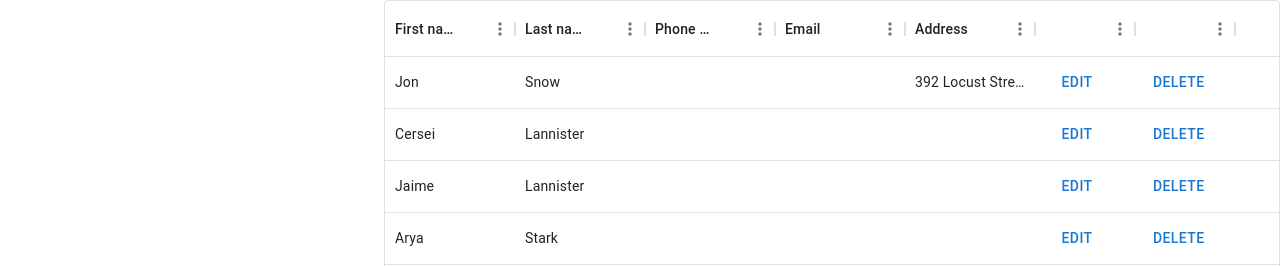
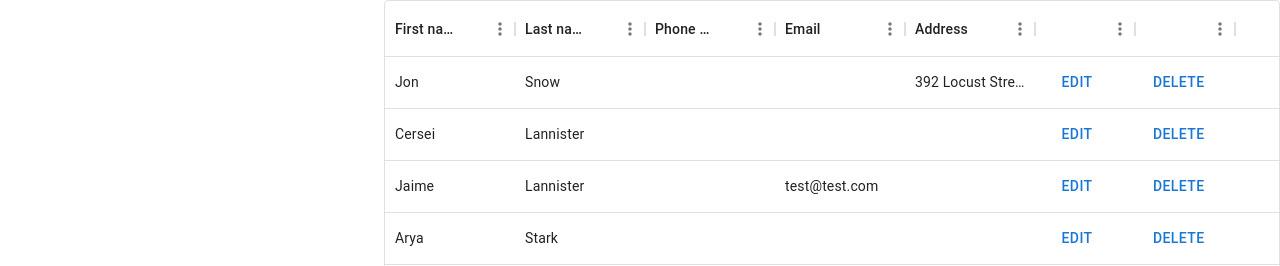
Before and after one commit to ali-tab/capco, a React (Create React App) app: page / in a window 1280 px wide. Shown: the top 266 px of the page. Built offline with nearby package versions, Linux system fonts and the light colour scheme.

Commit message:
Added edit button / component functionality

```diff
--- a/src/components/AddContact.jsx
+++ b/src/components/AddContact.jsx
@@ -3,23 +3,20 @@ import { Box, Button, Typography, TextField } from "@mui/material";
 import Form from "./Form";
 
 const AddContact = (props) => {
-
-
   const enterDataHandler = (enteredData) => {
-
     const contactData = {
-    id: 10,...enteredData
+      id: props.size,
+      ...enteredData,
     };
-    props.onAdd(contactData)
-
-    console.log(contactData)
-
-  }
+    props.onAdd(contactData);
+  };
 
   const cancelHandler = (props) => {
 
+    //props.onCancel();
+    console.log("cancel")
 
-  }
+  };
 
   return (
     <Box
@@ -31,13 +28,8 @@ const AddContact = (props) => {
     >
       <Typography>Add a new contact</Typography>
 
-      <Form
-      onEnterData = {enterDataHandler}
-      onCancel = {cancelHandler}
-      ></Form>
-
+      <Form onEnterData={enterDataHandler} onCancel={cancelHandler} add={true} selected={props.selected}> mode={props.mode} </Form>
     </Box>
-
   );
 };
 
--- a/src/components/EditContact.jsx
+++ b/src/components/EditContact.jsx
@@ -3,23 +3,16 @@ import { Box, Button, Typography, TextField } from "@mui/material";
 import Form from "./Form";
 
 const EditContact = (props) => {
+  const enterDataHandler = (enteredData) => {
+    console.log(enteredData);
 
-
-  const enterDataHandler = (enteredData) => {
-
-    const contactData = {
-    id: 10,...enteredData
+    props.onSave(enteredData);
   };
-    props.onAdd(contactData)
-
-    console.log(contactData)
-
-  }
 
   const cancelHandler = (props) => {
+    props.onCancel();
 
-
-  }
+  };
 
   return (
     <Box
@@ -29,8 +22,10 @@ const EditContact = (props) => {
       flexDirection="column"
       width="30%"
     >
+      <Typography>Edit contact</Typography>
+
+      <Form onEnterData={enterDataHandler} add={false} selected={props.selected} ></Form>
     </Box>
-
   );
 };
 
--- a/src/components/Form.jsx
+++ b/src/components/Form.jsx
@@ -1,15 +1,38 @@
-import React, { useState } from "react";
+import React, { useState, useEffect } from "react";
 import { Box, Button, Typography, TextField, Icon } from "@mui/material";
 import { FormControl } from "@mui/material";
 import { spacing } from "@mui/system";
 
 const Form = (props) => {
-
   const [eFname, seteFname] = useState("");
   const [eLname, seteLname] = useState("");
   const [ePhonenum, setePhonenum] = useState("");
   const [eEmail, seteEmail] = useState("");
   const [eAddress, seteAddress] = useState("");
+
+  const {selected} = props;
+
+  useEffect(() => {
+
+    seteFname("");
+    seteLname("");
+    setePhonenum("");
+    seteEmail("");
+    seteAddress("");
+
+    if (props.add == false){
+
+
+      seteFname(selected.fName);
+      seteLname(selected.lName);
+      setePhonenum(selected.phonenum);
+      seteEmail(selected.email);
+      seteAddress(selected.address);
+
+    }
+
+
+  }, [selected]);
 
   const submitHandler = (event) => {
     event.preventDefault();
@@ -22,8 +45,6 @@ const Form = (props) => {
       address: eAddress,
     };
 
-    console.log(contactData)
-
     props.onEnterData(contactData);
     seteFname("");
     seteLname("");
@@ -31,7 +52,6 @@ const Form = (props) => {
     seteEmail("");
     seteAddress("");
   };
-
 
   const fNameChangeHandler = (event) => {
     seteFname(event.target.value);
@@ -65,7 +85,6 @@ const Form = (props) => {
           required={true}
           id="firstname"
           label="First name"
-          defaultValue={props.fname}
           value={eFname}
           onChange={fNameChangeHandler}
           type="text"
@@ -74,7 +93,6 @@ const Form = (props) => {
           required={true}
           id="lastname"
           label="Last name"
-          defaultValue={props.lname}
           value={eLname}
           onChange={lNameChangeHandler}
           type="text"
@@ -83,7 +101,6 @@ const Form = (props) => {
           required={true}
           id="phone"
           label="Phone number"
-          defaultValue={props.phonenum}
           value={ePhonenum}
           onChange={phoneChangeHandler}
           type="phoneno"
@@ -93,7 +110,6 @@ const Form = (props) => {
           id="email"
           label="Email"
           type="email"
-          defaultValue={props.email}
           value={eEmail}
           onChange={emailChangeHandler}
         />
@@ -101,7 +117,6 @@ const Form = (props) => {
           required={true}
           id="address"
           label="Address"
-          defaultValue={props.address}
           value={eAddress}
           onChange={addressChangeHandler}
         />
--- a/src/components/MainPage.jsx
+++ b/src/components/MainPage.jsx
@@ -8,31 +8,26 @@ import DeleteContact from "./DeleteContact";
 import { Box, Button } from "@mui/material";
 
 const DUMMY_DATA = [
-  { id: 1,    fName: "Jon", age: 35,     lName: "Snow",          address: "392 Locust Street" },
-  { id: 2,  fName: "Cersei", age: 42   ,   lName: "Lannister",                   },
-  { id: 3, fName: "Jaime", age: 45     ,   lName: "Lannister",                  },
-  { id: 4,  fName: "Arya", age: 16     ,   lName: "Stark",                           },
-  { id: 5,  fName: "Daenerys", age: 22 ,   lName: "Targaryen",                   },
-  { id: 6, fName: "Michael", age: 56   ,   lName: "Melisandre",                },
-  { id: 7, fName: "Ferrara", age: 44   ,   lName: "Clifford",                    },
-  { id: 8,  fName: "Rossini", age: 36  ,     lName: "Frances",                      },
-  { id: 9,  fName: "Harvey", age: 65   ,     lName: "Roxie",                         },
+  { id: 1, fName: "Jon", lName: "Snow", address: "392 Locust Street" },
+  { id: 2, fName: "Cersei", lName: "Lannister" },
+  { id: 3, fName: "Jaime", lName: "Lannister", email: "test@test.com" },
+  { id: 4, fName: "Arya", lName: "Stark" },
+  { id: 5, fName: "Daenerys", lName: "Targaryen" },
+  { id: 6, fName: "Michael", lName: "Melisandre" },
+  { id: 7, fName: "Ferrara", lName: "Clifford" },
+  { id: 8, fName: "Rossini", lName: "Frances" },
+  { id: 9, fName: "Harvey", lName: "Roxie" },
 ];
 
 function MainPage() {
-
   const [contacts, setContacts] = React.useState(DUMMY_DATA);
 
   const [mode, setMode] = React.useState("n");
 
   const [selectedContact, setSelected] = React.useState(-1);
 
-  const handleAdd = (params) => {
+  const addPressed = (params) => {
     setMode("a");
-  };
-
-  const handleEdit = (params) => {
-    setMode("e");
   };
 
   const addHandler = (contact) => {
@@ -41,27 +36,50 @@ function MainPage() {
     });
   };
 
+  const editPressed = (e, id) => {
+    setMode("e");
+    e.stopPropagation();
+    let newList = [...contacts];
+    let found = newList.findIndex((o) => o.id == id);
+    setSelected(found);
+  };
+
+  const editHandler = (contact) => {
+    let newList = [...contacts];
+    // let existingContact = newList.find((o) => o.id == selectedContact);
+    // let existingContactIndex = newList.find((o) => o.id == selectedContact);
+
+    let existingContact = newList[selectedContact];
+
+    existingContact.fName = contact.fName;
+    existingContact.lName = contact.lName;
+    existingContact.phonenum = contact.phonenum;
+    existingContact.email = contact.email;
+    existingContact.address = contact.address;
+    newList[selectedContact] = existingContact;
+
+    console.log(newList);
+    setContacts(newList);
+  };
+
   const deletePressed = (e, id) => {
     setMode("d");
     e.stopPropagation();
-      let newList = [...contacts]
-      let found = newList.findIndex(o => o.id == id);
-      setSelected(found);
+    let newList = [...contacts];
+    let found = newList.findIndex((o) => o.id == id);
+    setSelected(found);
   };
 
   const deleteHandler = () => {
+    setContacts((prevContacts) => {
+      let newList = [...prevContacts];
 
-    setContacts((prevContacts) => {
-
-      let newList = [...prevContacts]
-
-      newList.splice(selectedContact, 1)
+      newList.splice(selectedContact, 1);
 
       setMode("n");
 
-      return newList
+      return newList;
     });
-
   };
 
   return (
@@ -75,17 +93,28 @@ function MainPage() {
           gap="10%"
           width="30%"
         >
-          <Button variant="outlined" size="large" onClick={handleAdd}>
+          <Button variant="outlined" size="large" onClick={addPressed}>
             Add new contact
           </Button>
         </Box>
       )}
 
-      {mode === "a" && <AddContact onAdd={addHandler}></AddContact>}
+      {mode === "a" && (
+        <AddContact size={contacts.length+1} onAdd={addHandler}></AddContact>
+      )}
       {mode === "d" && <DeleteContact onDelete={deleteHandler}></DeleteContact>}
+      {mode === "e" && (
+        <EditContact
+          selected={contacts[selectedContact]}
+          onSave={editHandler} /*onCancel={cancelHandler}*/
+        ></EditContact>
+      )}
 
-      <ContactList rows={contacts} onDelete={deletePressed}></ContactList>
-
+      <ContactList
+        rows={contacts}
+        onDelete={deletePressed}
+        onEdit={editPressed}
+      ></ContactList>
     </Box>
   );
 }
```
Lines whose indentation alone changed are shown as unchanged.
